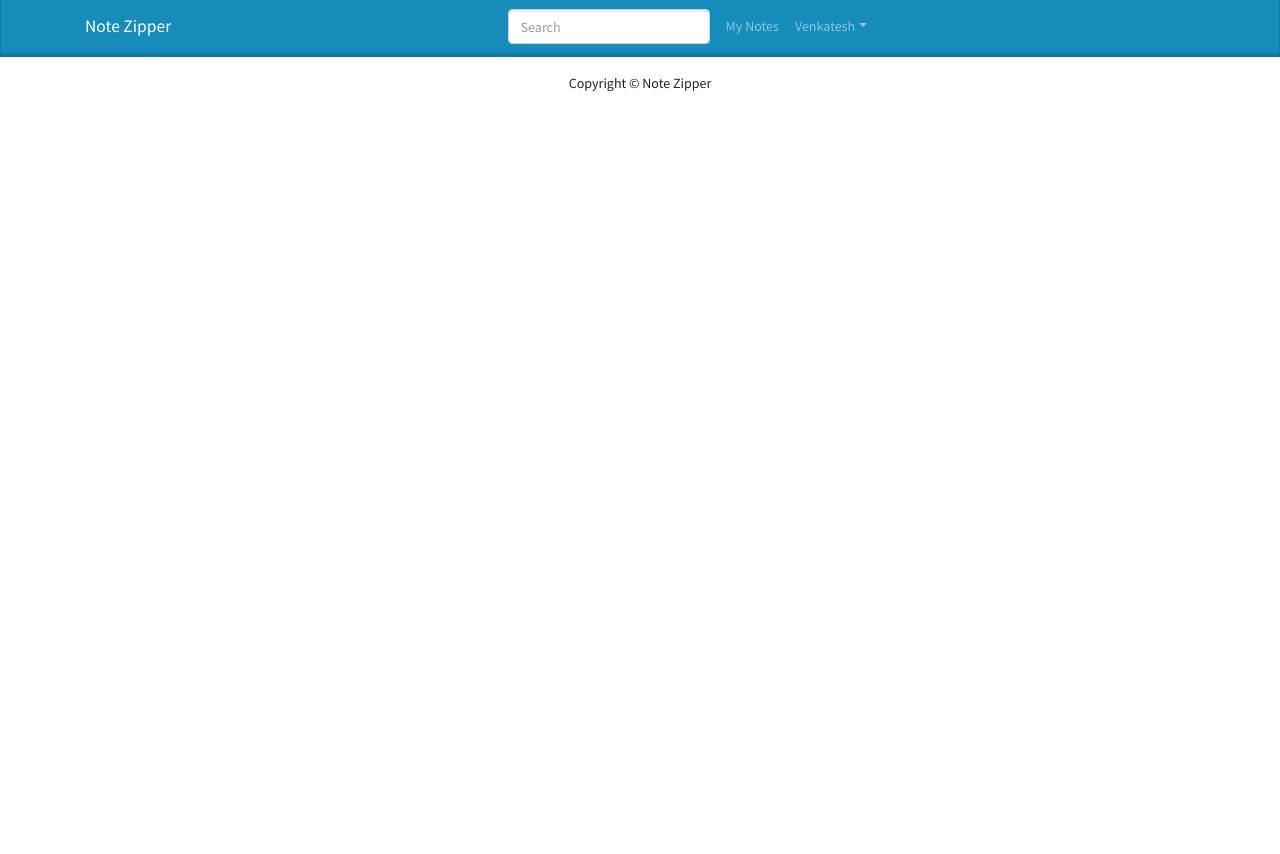
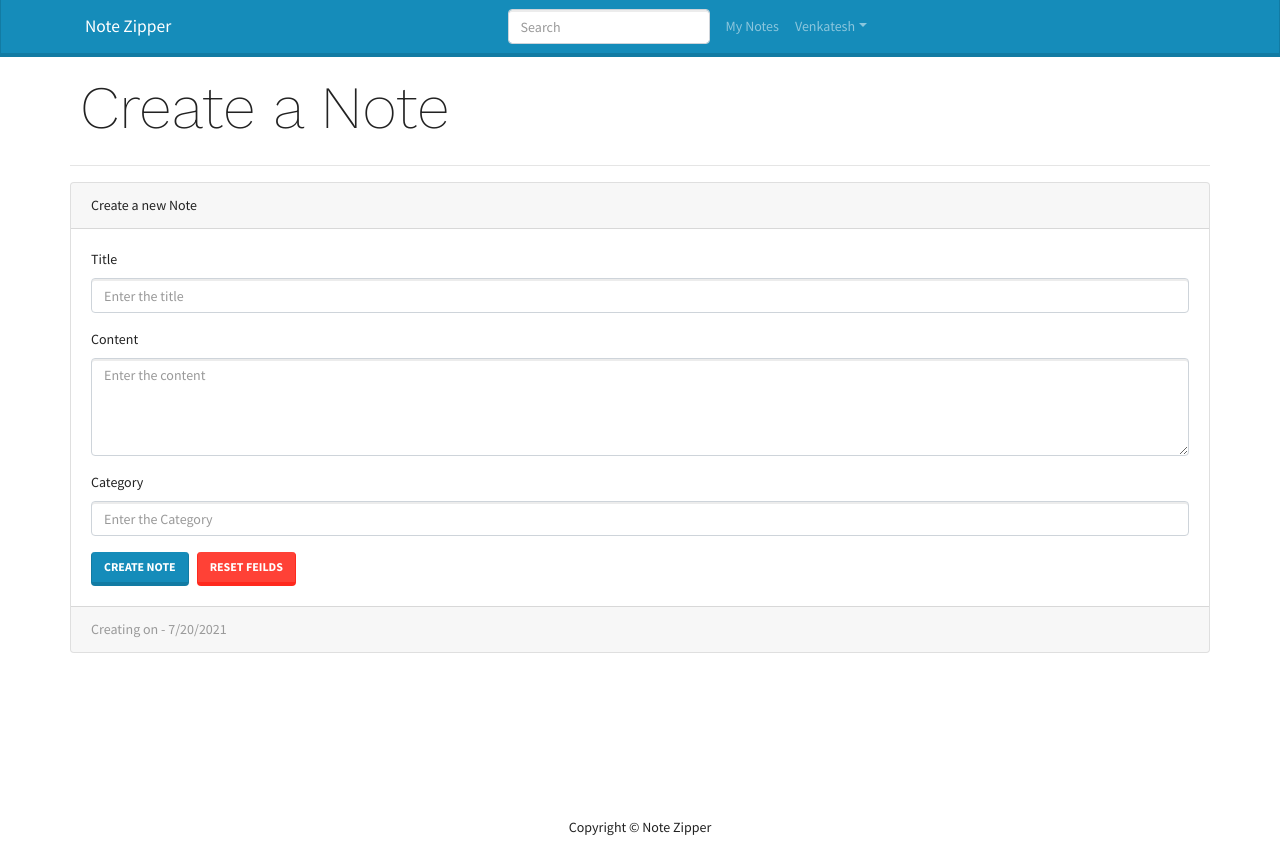
Before and after one commit to venkyjayasurya/NoteZipper_MERN, a React (Create React App) app in the folder frontend/: page /createnote in a window 1280 px wide. Before the commit the page ends 800 px from the top, so only its background shows below. Built offline with nearby package versions, Linux system fonts and the light colour scheme.

Commit message:
added create single note screen

```diff
--- a/frontend/package.json
+++ b/frontend/package.json
@@ -11,6 +11,7 @@
     "react": "^17.0.2",
     "react-bootstrap": "^1.6.1",
     "react-dom": "^17.0.2",
+    "react-markdown": "^6.0.2",
     "react-redux": "^7.2.4",
     "react-router-dom": "^5.2.0",
     "react-scripts": "4.0.3",
--- a/frontend/src/App.js
+++ b/frontend/src/App.js
@@ -6,6 +6,7 @@
 import MyNotes from "./Screens/MyNotes/MyNotes";
 import LoginScreen from "./Screens/LoginScreen";
 import RegisterScreen from "./Screens/RegisterScreen";
+import CreateNote from "./Screens/CreateNote";
 
 function App() {
   return (
@@ -15,6 +16,7 @@
         <Route path="/" component={LandingPage} exact />
         <Route path="/login" component={LoginScreen} exact />
         <Route path="/register" component={RegisterScreen} exact />
+        <Route path="/createnote" component={CreateNote} exact />
         <Route path="/mynotes" component={MyNotes} />
       </main>
       <Footer />
--- /dev/null
+++ b/frontend/src/Screens/CreateNote.js
@@ -0,0 +1,102 @@
+import React, { useEffect, useState } from "react";
+import MainScreen from "../components/MainScreen";
+import { Button, Card, Form } from "react-bootstrap";
+import { useDispatch, useSelector } from "react-redux";
+import { createNoteAction } from "../actions/notesActions";
+import Loading from "../components/Loading";
+import ErrorMessage from "../components/ErrorMessage";
+import ReactMarkdown from "react-markdown";
+
+function CreateNote({ history }) {
+  const [title, setTitle] = useState("");
+  const [content, setContent] = useState("");
+  const [category, setCategory] = useState("");
+
+  const dispatch = useDispatch();
+
+  const noteCreate = useSelector((state) => state.noteCreate);
+  const { loading, error, note } = noteCreate;
+
+  console.log(note);
+
+  const resetHandler = () => {
+    setTitle("");
+    setCategory("");
+    setContent("");
+  };
+
+  const submitHandler = (e) => {
+    e.preventDefault();
+    dispatch(createNoteAction(title, content, category));
+    if (!title || !content || !category) return;
+
+    resetHandler();
+    history.push("/mynotes");
+  };
+
+  useEffect(() => {}, []);
+
+  return (
+    <MainScreen title="Create a Note">
+      <Card>
+        <Card.Header>Create a new Note</Card.Header>
+        <Card.Body>
+          <Form onSubmit={submitHandler}>
+            {error && <ErrorMessage variant="danger">{error}</ErrorMessage>}
+            <Form.Group controlId="title">
+              <Form.Label>Title</Form.Label>
+              <Form.Control
+                type="text"
+                value={title}
+                placeholder="Enter the title"
+                onChange={(e) => setTitle(e.target.value)}
+              />
+            </Form.Group>
+
+            <Form.Group controlId="content">
+              <Form.Label>Content</Form.Label>
+              <Form.Control
+                as="textarea"
+                value={content}
+                placeholder="Enter the content"
+                rows={4}
+                onChange={(e) => setContent(e.target.value)}
+              />
+            </Form.Group>
+            {content && (
+              <Card>
+                <Card.Header>Note Preview</Card.Header>
+                <Card.Body>
+                  <ReactMarkdown>{content}</ReactMarkdown>
+                </Card.Body>
+              </Card>
+            )}
+
+            <Form.Group controlId="content">
+              <Form.Label>Category</Form.Label>
+              <Form.Control
+                type="content"
+                value={category}
+                placeholder="Enter the Category"
+                onChange={(e) => setCategory(e.target.value)}
+              />
+            </Form.Group>
+            {loading && <Loading size={50} />}
+            <Button type="submit" variant="primary">
+              Create Note
+            </Button>
+            <Button className="mx-2" onClick={resetHandler} variant="danger">
+              Reset Feilds
+            </Button>
+          </Form>
+        </Card.Body>
+
+        <Card.Footer className="text-muted">
+          Creating on - {new Date().toLocaleDateString()}
+        </Card.Footer>
+      </Card>
+    </MainScreen>
+  );
+}
+
+export default CreateNote;
--- a/frontend/src/actions/notesActions.js
+++ b/frontend/src/actions/notesActions.js
@@ -2,6 +2,7 @@
 import {
   NOTES_CREATE_FAIL,
   NOTES_CREATE_REQUEST,
+  NOTES_CREATE_SUCCESS,
   NOTES_LIST_FAIL,
   NOTES_LIST_REQUEST,
   NOTES_LIST_SUCCESS,
```
Also changed, not shown: 1 other file (tests, documents, lock files or other folders).
